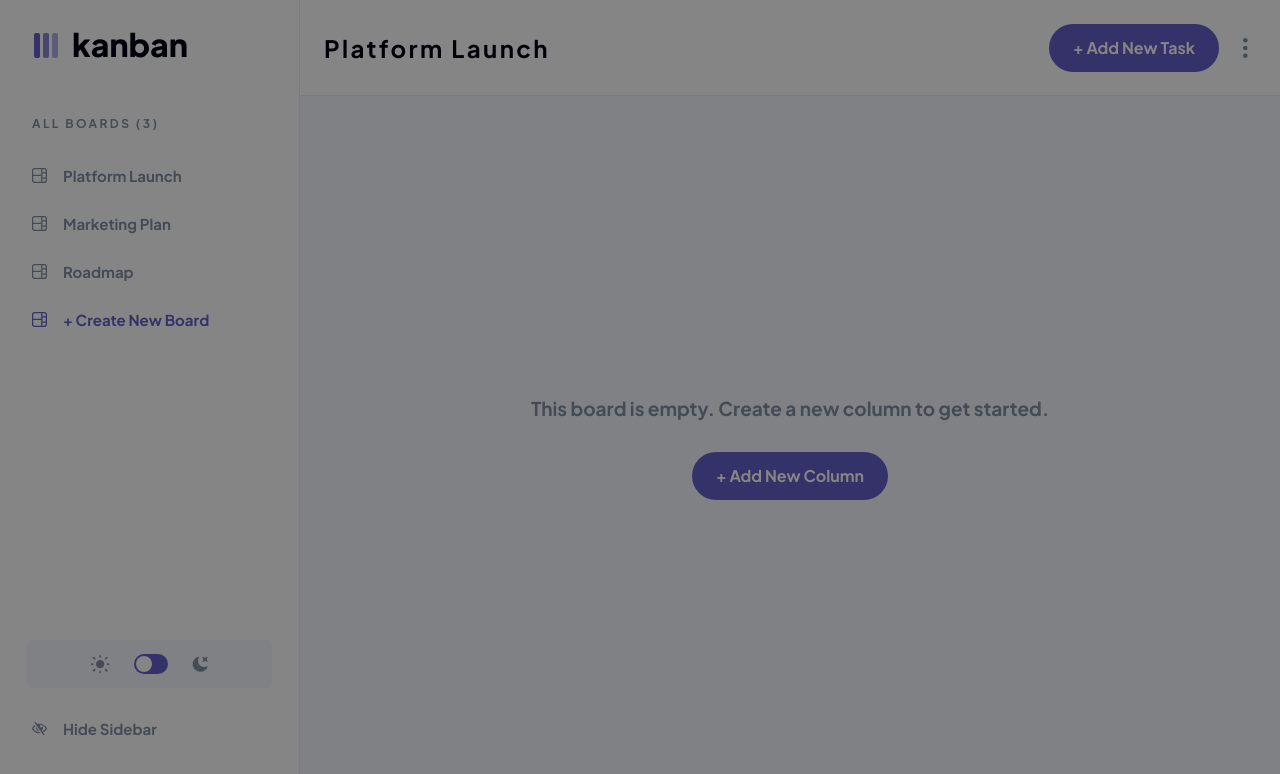
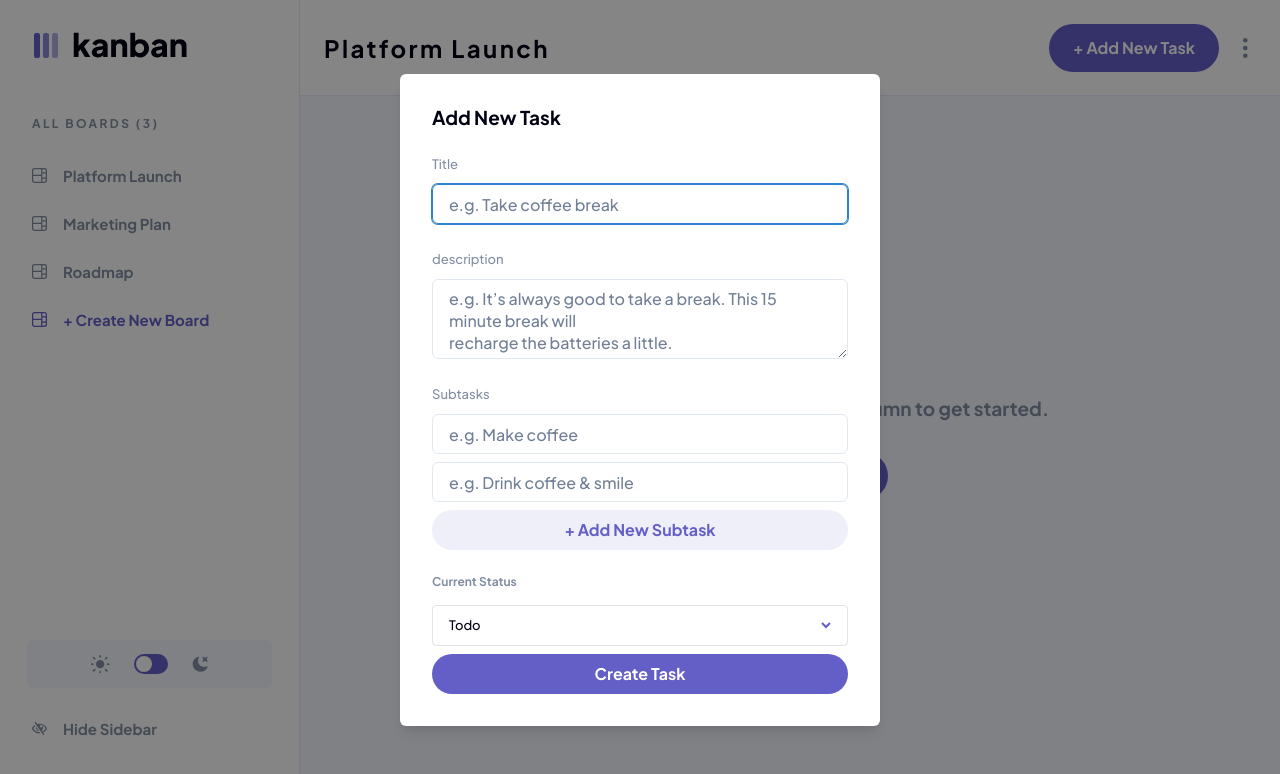
Before and after one commit to blp100/kanban-task-management-web-app, a Next.js app: page / in a window 1280 px wide. Both pictures are taken after a click on the button "+ Add New Task". Shown: the top 774 px of the page. Built offline with nearby package versions, Linux system fonts and the light colour scheme.

Commit message:
feat: add New Task Modal

```diff
--- a/src/components/header.js
+++ b/src/components/header.js
@@ -20,11 +20,13 @@ import {
   useDisclosure,
 } from "@chakra-ui/react";
 import Logo from "./logo";
+import { NewTaskModal } from "./modal";
 
 const Header = () => {
   const { isOpen, onOpen, onClose } = useDisclosure();
 
   return (
+    <>
     <Flex
       alignItems="center"
       h={24}
@@ -55,13 +57,9 @@ const Header = () => {
           <MenuItem textColor="red">Delete Board</MenuItem>
         </MenuList>
       </Menu>
-
-      <Modal onClose={onClose} isOpen={isOpen} isCentered>
-        <ModalOverlay />
-        <ModalContent>
-        </ModalContent>
-      </Modal>
     </Flex>
+    <NewTaskModal onClose={onClose} isOpen={isOpen}/>
+    </>
   );
 };
 
--- a/src/components/modal.js
+++ b/src/components/modal.js
@@ -2,9 +2,11 @@
 
 import {
   Box,
+  Button,
   Checkbox,
   Flex,
   Image,
+  Input,
   Menu,
   MenuButton,
   MenuItem,
@@ -16,7 +18,9 @@ import {
   Select,
   Spacer,
   Text,
+  Textarea,
   useColorModeValue,
+  useDisclosure,
 } from "@chakra-ui/react";
 
 const TaskModal = ({
@@ -30,6 +34,11 @@ const TaskModal = ({
   completedSubtasks,
   ...otherProps
 }) => {
+  const {
+    isOpen: isOpenEditTask,
+    onOpen: onOpenEditTask,
+    onClose: onCloseEditTask,
+  } = useDisclosure();
   return (
     <Modal onClose={onClose} isOpen={isOpen} isCentered>
       <ModalOverlay />
@@ -42,6 +51,89 @@ const TaskModal = ({
       >
         <ModalBody p={0} gap={6} display="flex" flexDir="column">
           <Flex alignItems="center">
+            <Text
+              textStyle="headingL"
+              color={useColorModeValue("black", "white")}
+            >
+              {title}
+            </Text>
+            <Menu variant="option">
+              <MenuButton>
+                <Image
+                  src="/images/icon-vertical-ellipsis.svg"
+                  w="5px"
+                  h="20px"
+                  minW="5px"
+                  alt="vertical ellipsis"
+                />
+              </MenuButton>
+              <MenuList>
+                <MenuItem onClick={onOpenEditTask}>Edit Board</MenuItem>
+                <MenuItem textColor="red">Delete Board</MenuItem>
+              </MenuList>
+            </Menu>
+          </Flex>
+          <Text textStyle="bodyL" color="mediumGrey">
+            {description}
+          </Text>
+          <Flex flexDir="column" gap={2}>
+            <Text textStyle="bodyM" color="mediumGrey" mb={2}>
+              {completedSubtasks} of {subtasks.length} subtasks
+            </Text>
+            {subtasks.map((subtask) => (
+              <Checkbox
+                key={subtask.title}
+                defaultChecked={subtask.isCompleted}
+                variant="customCheckBox"
+              >
+                {subtask.title}
+              </Checkbox>
+            ))}
+          </Flex>
+          <Flex flexDir="column" gap={2}>
+            <Text textStyle="bodyM" color="mediumGrey" mb={2}>
+              Current Status
+            </Text>
+            <Menu variant="task">
+              <MenuButton display="flex" flexDir="row" alignItems="center">
+                <Box display="flex" flexDir="row" alignItems="center">
+                  {status}
+                  <Spacer />
+                  <Image
+                    src="/images/icon-chevron-down.svg"
+                    w="10px"
+                    h="7px"
+                    alt="vertical ellipsis"
+                  />
+                </Box>
+              </MenuButton>
+              <MenuList>
+                {taskStatuses.map((item) => (
+                  <MenuItem key={item}>{item}</MenuItem>
+                ))}
+              </MenuList>
+            </Menu>
+          </Flex>
+        </ModalBody>
+      </ModalContent>
+      <EditTaskModal onClose={onCloseEditTask} isOpen={isOpenEditTask} />
+    </Modal>
+  );
+};
+
+const EditTaskModal = ({ isOpen, onClose, ...otherProps }) => {
+  return (
+    <Modal onClose={onClose} isOpen={isOpen} isCentered>
+      <ModalOverlay />
+      <ModalContent
+        w="30rem"
+        maxW="30rem"
+        p={8}
+        borderRadius={6}
+        bg={useColorModeValue("white", "darkGrey")}
+      >
+        <ModalBody p={0} gap={6} display="flex" flexDir="column">
+          {/*<Flex alignItems="center">
             <Text
               textStyle="headingL"
               color={useColorModeValue("black", "white")}
@@ -104,13 +196,79 @@ const TaskModal = ({
                 ))}
               </MenuList>
             </Menu>
-            {/* <Select defaultValue={status}>
-              {taskStatuses.map((item) => (
-                <option key={item} value={item}>
-                  {item}
-                </option>
-              ))}
-            </Select> */}
+
+          </Flex> */}
+        </ModalBody>
+      </ModalContent>
+    </Modal>
+  );
+};
+
+const NewTaskModal = ({ isOpen, onClose, ...otherProps }) => {
+  return (
+    <Modal onClose={onClose} isOpen={isOpen} isCentered>
+      <ModalOverlay />
+      <ModalContent
+        w="30rem"
+        maxW="30rem"
+        p={8}
+        borderRadius={6}
+        bg={useColorModeValue("white", "darkGrey")}
+      >
+        <ModalBody p={0} gap={6} display="flex" flexDir="column">
+          <Text
+            textStyle="headingL"
+            color={useColorModeValue("black", "white")}
+          >
+            Add New Task
+          </Text>
+          <Flex flexDir="column" gap={2}>
+            <Text textStyle="bodyL" color="mediumGrey">
+              Title
+            </Text>
+            <Input placeholder="e.g. Take coffee break" />
+          </Flex>
+          <Flex flexDir="column" gap={2}>
+            <Text textStyle="bodyL" color="mediumGrey">
+              description
+            </Text>
+            <Textarea
+              placeholder="e.g. It’s always good to take a break. This 15 minute break will
+recharge the batteries a little."
+            />
+          </Flex>
+          <Flex flexDir="column" gap={2}>
+            <Text textStyle="bodyL" color="mediumGrey">
+              Subtasks
+            </Text>
+            <Input placeholder="e.g. Make coffee" />
+            <Input placeholder="e.g. Drink coffee & smile" />
+            <Button variant="secondary">+ Add New Subtask</Button>
+          </Flex>
+          <Flex flexDir="column" gap={2}>
+            <Text textStyle="bodyM" color="mediumGrey" mb={2}>
+              Current Status
+            </Text>
+            <Menu variant="task">
+              <MenuButton display="flex" flexDir="row" alignItems="center">
+                <Box display="flex" flexDir="row" alignItems="center">
+                  Todo
+                  <Spacer />
+                  <Image
+                    src="/images/icon-chevron-down.svg"
+                    w="10px"
+                    h="7px"
+                    alt="vertical ellipsis"
+                  />
+                </Box>
+              </MenuButton>
+              <MenuList>
+                <MenuItem>Todo</MenuItem>
+                <MenuItem>Doing</MenuItem>
+                <MenuItem>Done</MenuItem>
+              </MenuList>
+            </Menu>
+            <Button variant="primary">Create Task</Button>
           </Flex>
         </ModalBody>
       </ModalContent>
@@ -118,4 +276,4 @@ const TaskModal = ({
   );
 };
 
-export { TaskModal };
+export { TaskModal, EditTaskModal, NewTaskModal };
```
